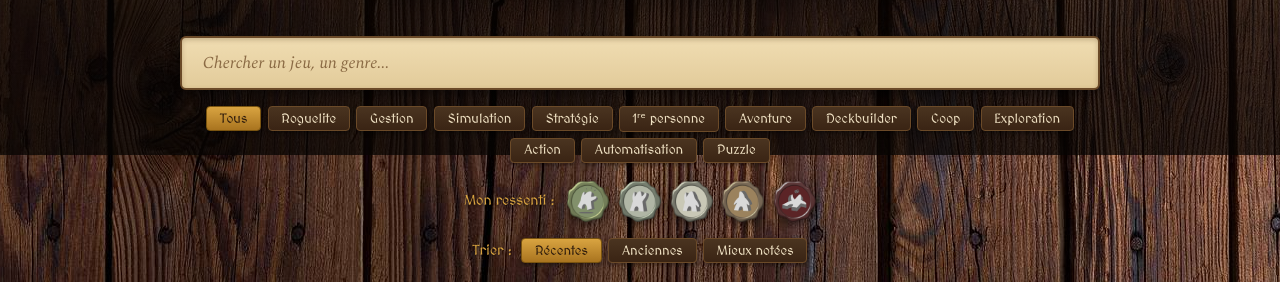
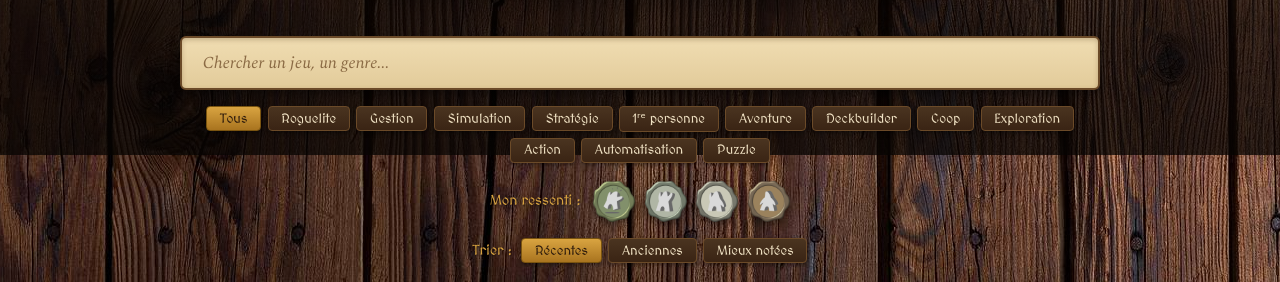
Before and after one commit to Zakium/lantre-du-zakium, a plain HTML site: page index.html in a window 1280 px wide. Shown: the part 645-927 px from the top of the page. Drawn offline with nearby package versions, Linux system fonts and the light colour scheme.

Commit message:
Filter out reviews with note 'n1'

```diff
--- a/index.html
+++ b/index.html
@@ -317,7 +317,7 @@
 (function(){
   "use strict";
   // -- garde-fous si une variable manque dans data.js --
-  var _REVIEWS = (typeof REVIEWS!=="undefined") ? REVIEWS : [];
+  var _REVIEWS = ((typeof REVIEWS!=="undefined") ? REVIEWS : []).filter(function(r){return r && r.note!=="n1";});
   var _MUSIQUES = (typeof MUSIQUES!=="undefined") ? MUSIQUES : [];
   var _VIDEOS = (typeof VIDEOS!=="undefined") ? VIDEOS : [];
   var _COPAINES = (typeof COPAINES!=="undefined") ? COPAINES : [];
@@ -388,7 +388,7 @@
     b.onclick=function(){gTag=t;gSearch="";byId("search").value="";Array.prototype.forEach.call(gf.children,function(c){c.classList.remove("active");});b.classList.add("active");render();};gf.appendChild(b);});
 
   var sf=byId("sealFilters");
-  ["n5","n4","n3","n2","n1"].forEach(function(n){var b=document.createElement("button");b.className="seal-btn";b.title=NOTE_LABELS[n];
+  ["n5","n4","n3","n2"].forEach(function(n){var b=document.createElement("button");b.className="seal-btn";b.title=NOTE_LABELS[n];
     b.innerHTML='<img src="'+sealSrc(n)+'" alt="'+NOTE_LABELS[n]+'">';
     b.onclick=function(){if(gNote===n){gNote=null;b.classList.remove("active");}else{gNote=n;Array.prototype.forEach.call(sf.querySelectorAll(".seal-btn"),function(x){x.classList.remove("active");});b.classList.add("active");}render();};
     sf.appendChild(b);});
```
